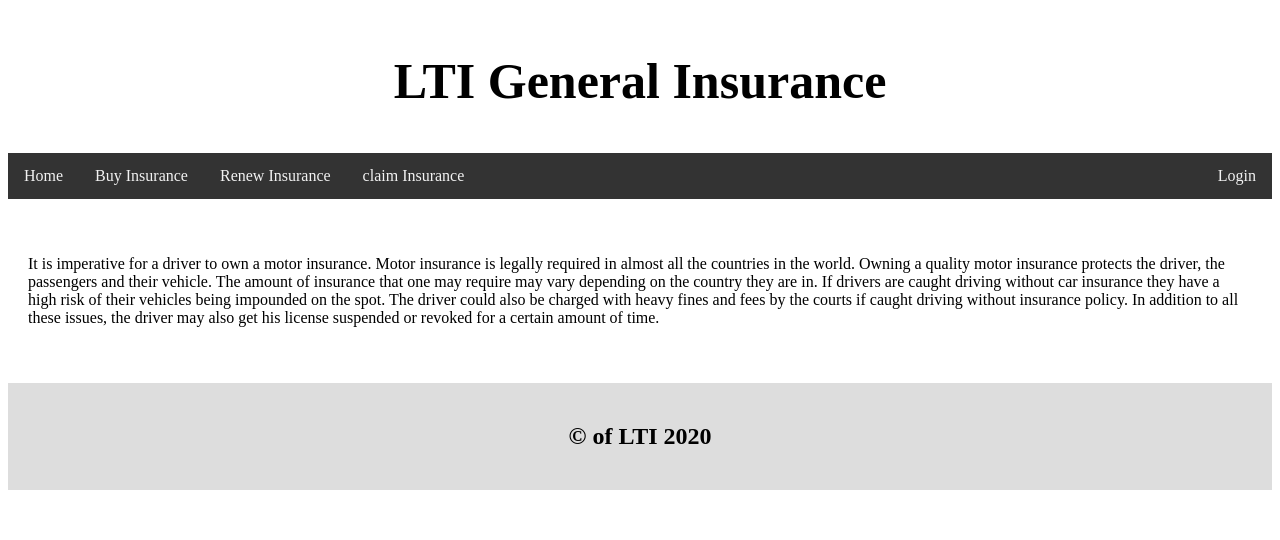
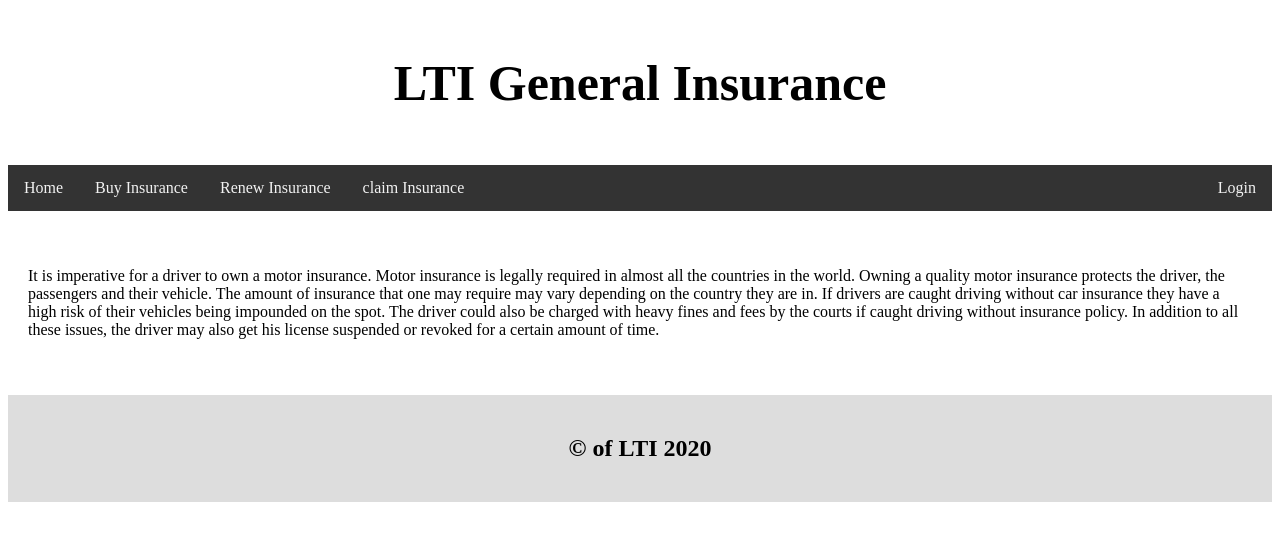
Before and after one commit to RiturajG08/gen-ins-front-end, an Angular app: page / in a window 1280 px wide. Shown: the top 540 px of the page. Built offline with nearby package versions, Linux system fonts and the light colour scheme.

Commit message:
tried changing border and margin

```diff
--- a/src/app/app.component.css
+++ b/src/app/app.component.css
@@ -1,5 +1,7 @@
 .header {
     padding: 10px;
+    margin: 10px;
+    border: 10px;
     text-align: center;
     background: white;
   }
```
